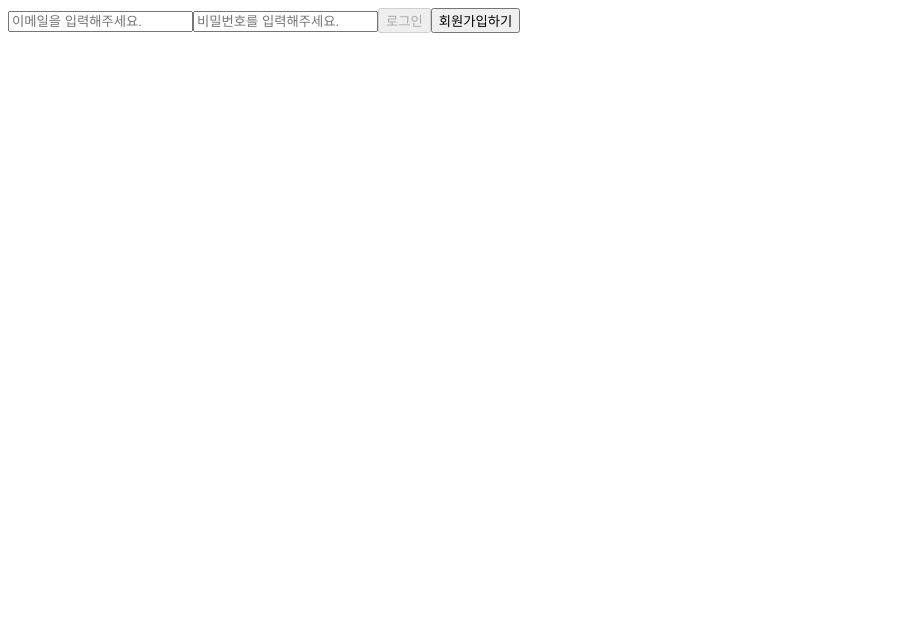
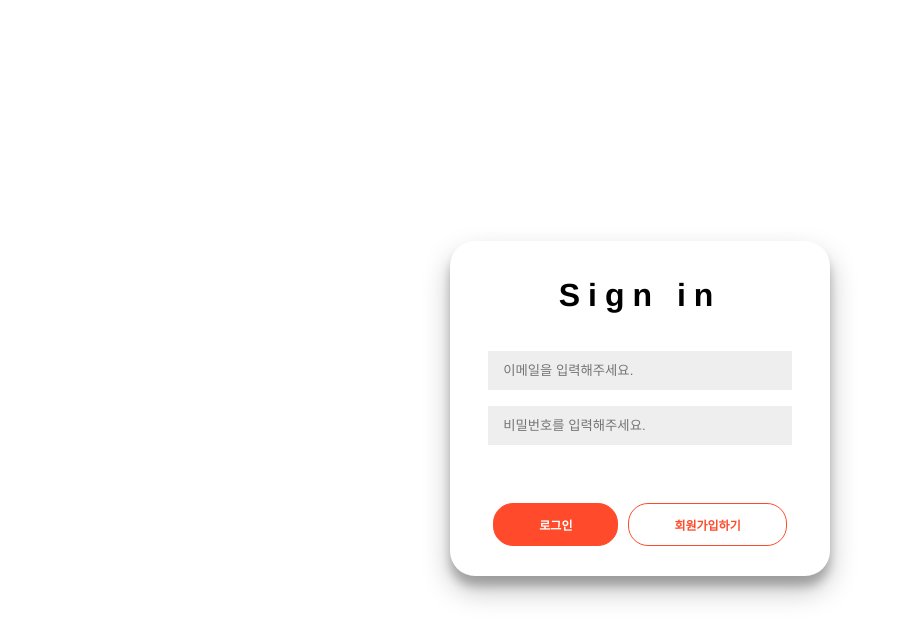
Before and after one commit to vennydev/wanted-pre-onboarding-frontend, a React (Create React App) app: page /signin in a window 1280 px wide. Shown: the top 640 px of the page, without its empty margins (0-897 px from the left). Built offline with nearby package versions, Linux system fonts and the light colour scheme.

Commit message:
design: design signin and signup page

```diff
--- a/package.json
+++ b/package.json
@@ -11,6 +11,7 @@
     "react-dom": "^18.2.0",
     "react-router-dom": "^6.14.2",
     "react-scripts": "5.0.1",
+    "styled-components": "^6.0.7",
     "web-vitals": "^2.1.4"
   },
   "scripts": {
--- a/src/App.js
+++ b/src/App.js
@@ -1,5 +1,6 @@
 import { Route, Routes, Navigate } from 'react-router-dom';
 import { SignUp, SignIn, Todo} from './pages/index.js';
+import GlobalStyle from "./GlobalStyle";
 
 function App() {
   const PublicRoute = ({ children }) => {
@@ -12,8 +13,10 @@ function App() {
     return isLogined ? children : <Navigate to="/signin" />;
   };
 
+
   return (
     <div className="App">
+      <GlobalStyle />
       <Routes>
             <Route path="/todo" element={
               <PrivateRoute>
--- /dev/null
+++ b/src/GlobalStyle.js
@@ -0,0 +1,30 @@
+import { createGlobalStyle } from "styled-components";
+
+const GlobalStyle = createGlobalStyle`
+  *, *::before, *::after {
+    box-sizing: border-box;
+  }
+
+  body {
+    font-family: "Helvetica", "Arial", sans-serif;
+    line-height: 1.5;
+    display: flex;
+	  justify-content: center;
+	  align-items: center;
+    height: 100vh;
+  }
+
+  h2, p {
+    margin: 0;
+  }
+
+  h2 {
+    font-size: 1.5rem;
+  }
+
+  p {
+    font-size: 1rem;
+  }
+`;
+
+export default GlobalStyle;
--- a/src/pages/SignIn.js
+++ b/src/pages/SignIn.js
@@ -2,6 +2,7 @@ import React from 'react'
 import { useEffect, useState } from 'react'
 import axios from "axios";
 import { useNavigate } from "react-router-dom";
+import { Container, FormContainer, ButtonWrapper, Button, NavigateButton } from '../styles/LoginStyled';
 
 function SignIn() {
   let [email, setEmail] = useState("");
@@ -44,8 +45,10 @@ function SignIn() {
   }, [email, password]);
 
   return (
+    <Container>
+      <h2>Sign in</h2>
+      <FormContainer onSubmit={login} id="signInForm">
         <div>
-    <form onSubmit={login} id="signInForm">
           <input
             data-testid="email-input"
             type="text"
@@ -56,9 +59,11 @@ function SignIn() {
             value={email}
             onChange={(e) => setEmail(e.target.value)}
           />
+        </div>
+        <div>
           <input
             data-testid="password-input"
-        type="text"
+            type="password"
             id="password"
             name="password"
             placeholder="비밀번호를 입력해주세요."
@@ -66,13 +71,17 @@ function SignIn() {
             value={password}
             onChange={(e) => setPassword(e.target.value)}
           />
-      <button
+        </div>
+        <ButtonWrapper>
+          <Button
             data-testid="signin-button"
             disabled={isDisabled}
-        >로그인</button>
-        <button onClick={() => navigate("/signup")}>회원가입하기</button>
-    </form>
-  </div>
+            className='login-button'
+            >로그인</Button>
+          <NavigateButton onClick={() => navigate("/signup")}>회원가입하기</NavigateButton>
+        </ButtonWrapper>
+      </FormContainer>
+    </Container>
   )
 }
 
--- a/src/pages/SignUp.js
+++ b/src/pages/SignUp.js
@@ -1,6 +1,8 @@
 import { useEffect, useState } from 'react'
 import axios from "axios";
 import { useNavigate } from "react-router-dom";
+import { Container, FormContainer, ButtonWrapper, Button, NavigateButton } from '../styles/LoginStyled';
+
 
 function SignUp() {
   let [email, setEmail] = useState("");
@@ -51,8 +53,10 @@ function SignUp() {
   }, [email, password]);
 
   return (
+    <Container>
+      <h2>Sign Up</h2>
+      <FormContainer onSubmit={handleSubmit} id="signUpForm">
         <div>
-      <form onSubmit={handleSubmit} id="signUpForm">
           <input
             data-testid="email-input"
             type="text"
@@ -63,9 +67,11 @@ function SignUp() {
             value={email}
             onChange={getSignUpEmail}
             />
+          </div>
+          <div>
           <input
             data-testid="password-input"
-          type="text"
+            type="password"
             id="password"
             name="password"
             placeholder="비밀번호를 입력해주세요."
@@ -73,13 +79,16 @@ function SignUp() {
             value={password}
             onChange={setSignUpPassword}
           />
-        <button
+        </div>
+        <ButtonWrapper>
+          <Button
             data-testid="signup-button"
             disabled={isDisabled}
-          >회원가입</button>
-        <button onClick={() => navigate("/signin")}>로그인하기</button>
-      </form>
-    </div>
+            >회원가입</Button>
+          <NavigateButton onClick={() => navigate("/signin")}>로그인하기</NavigateButton>
+        </ButtonWrapper>
+      </FormContainer>
+    </Container>
   )
 }
 
--- /dev/null
+++ b/src/styles/LoginStyled.js
@@ -0,0 +1,65 @@
+import { styled } from "styled-components";
+
+const Container = styled.div`
+  background-color: #fff;
+  box-shadow: 0 14px 28px rgba(0,0,0,0.25),
+			0 10px 10px rgba(0,0,0,0.22);
+  display: flex;
+  flex-direction: column;
+  align-items: center;
+	width: 380px;
+	min-height: 200px;
+  padding: 30px 0px;
+  border-radius: 25px;
+  position: relative;
+
+  h2 {
+    font-size: 32px;
+    letter-spacing: 8px;
+    margin-bottom: 24px;
+  }
+`
+
+const FormContainer = styled.form`
+  input {
+    background-color: #eee;
+	  border: none;
+	  padding: 12px 15px;
+	  margin: 8px 0;
+	  width: 100%;
+  }
+`;
+
+const ButtonWrapper = styled.div`
+  display: flex;
+  justify-content: space-between;
+  padding:0px 5px;
+  gap:10px;
+  margin-top: 50px;
+`
+
+const Button = styled.button`
+  border-radius: 20px;
+	border: 1px solid #FF4B2B;
+	background-color: #FF4B2B;
+	color: #FFFFFF;
+	font-size: 12px;
+	font-weight: bold;
+	padding: 12px 45px;
+	text-transform: uppercase;
+	transition: transform 80ms ease-in;
+  cursor: pointer;
+
+  &:active {
+	  transform: scale(0.95);
+  }
+`;
+
+const NavigateButton = styled(Button)`
+  background-color: transparent;
+  border-color: #FF4B2B;
+  color:#FF4B2B;
+`
+
+
+export { Container, FormContainer, ButtonWrapper, Button, NavigateButton };
```
Also changed, not shown: 1 other file (tests, documents, lock files or other folders). Lines whose indentation alone changed are shown as unchanged.
